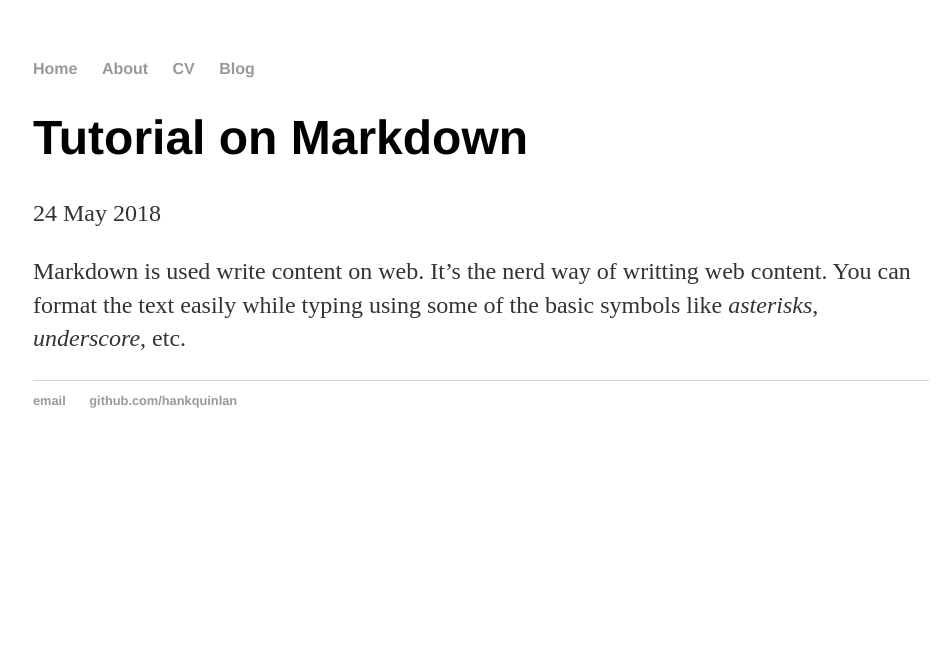
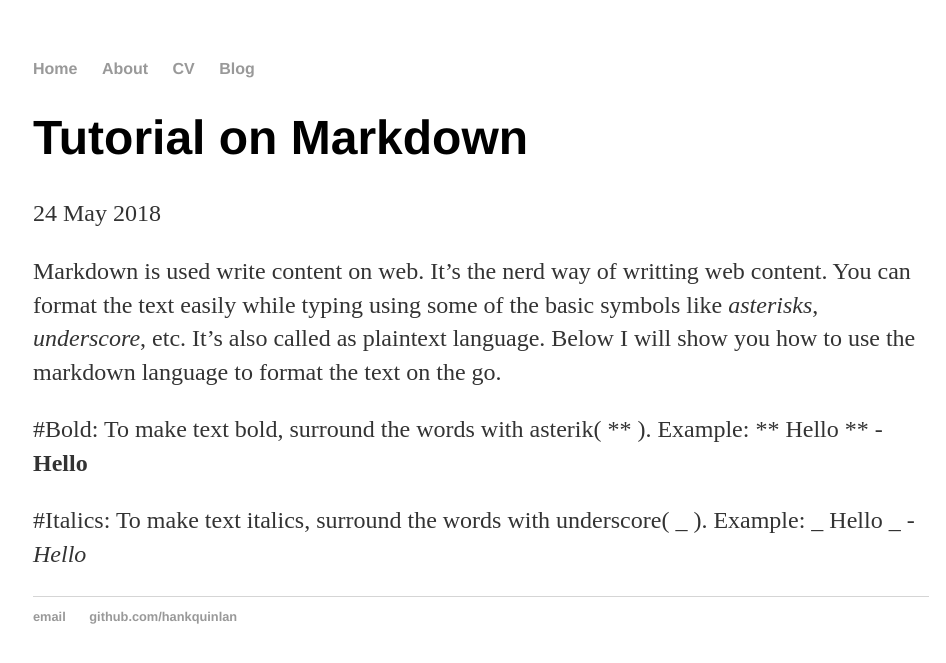
Before and after one commit to gokul-gokz/gokul-gokz.github.io, a Jekyll site: the page built from _posts/2018-05-24-Tutorial-on-markdown.md, in a window 1280 px wide. Shown: the top 663 px of the page, without its empty margins (159-1105 px from the left). Built offline with Jekyll 4.4.1, drawn with Linux system fonts in a browser that asks for light colours.

Commit message:
Update 2018-05-24-Tutorial-on-markdown.md

```diff
--- a/_posts/2018-05-24-Tutorial-on-markdown.md
+++ b/_posts/2018-05-24-Tutorial-on-markdown.md
@@ -3,4 +3,12 @@ layout: post
 title: "Tutorial on Markdown"
 date: 2018-05-24
 ---
-Markdown is used write content on web. It's the nerd way of writting web content. You can format the text easily while typing using some of the basic symbols like _asterisks_, _underscore_, etc.
+Markdown is used write content on web. It's the nerd way of writting web content. You can format the text easily while typing using some of the basic symbols like _asterisks_, _underscore_, etc. It's also called as plaintext language. Below I will show you how to use the markdown language to format the text on the go.
+
+#Bold:
+To make text bold, surround the words with asterik( ** ).
+Example: ** Hello **  - **Hello**
+
+#Italics:
+To make text italics, surround the words with underscore( _ ).
+Example: _ Hello _    - _Hello_
```
